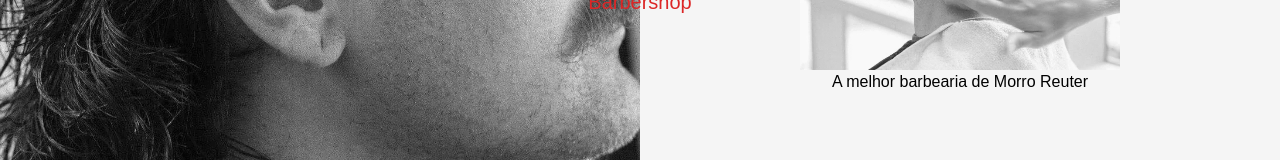
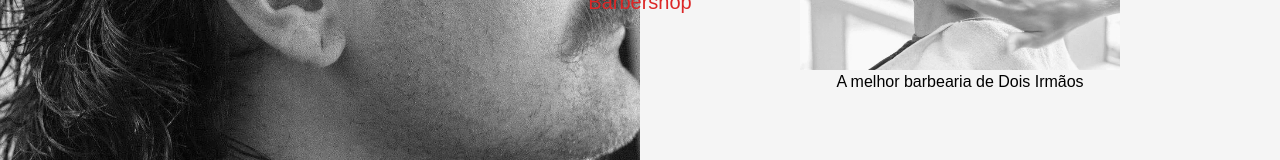
Before and after one commit to Eduardo-Griesang/barber-shop-mock, a Next.js app: page / in a window 1280 px wide. Shown: the part 478-638 px from the top of the page. Built offline with nearby package versions, Linux system fonts and the light colour scheme; a web font is replaced by a local one.

Commit message:
city changed

```diff
--- a/src/Components/Banner/index.js
+++ b/src/Components/Banner/index.js
@@ -26,7 +26,7 @@ export default function Banner () {
                     className="w-1/2 grayscale z-0 object-cover"
                     placeholder="blur"
                 />
-                <p>A melhor barbearia de Morro Reuter</p>
+                <p>A melhor barbearia de Dois Irmãos</p>
             </div>
             <Title />
         </div>
```
